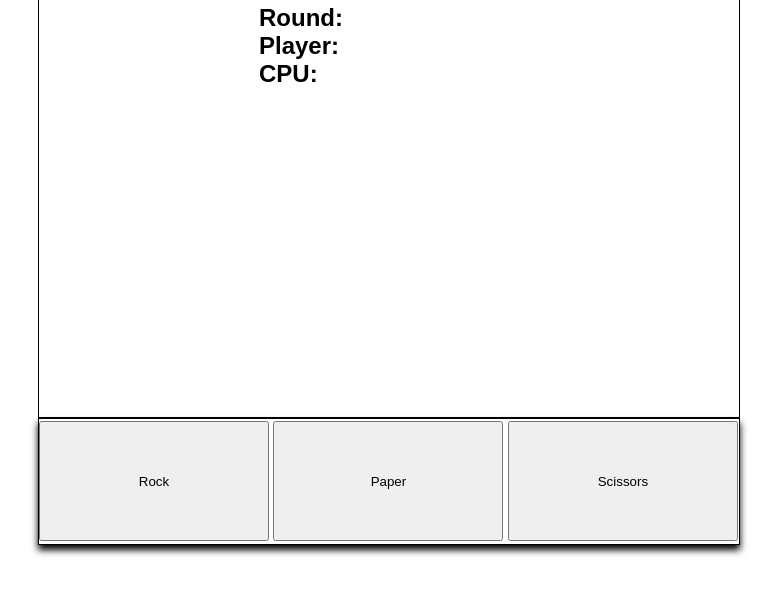
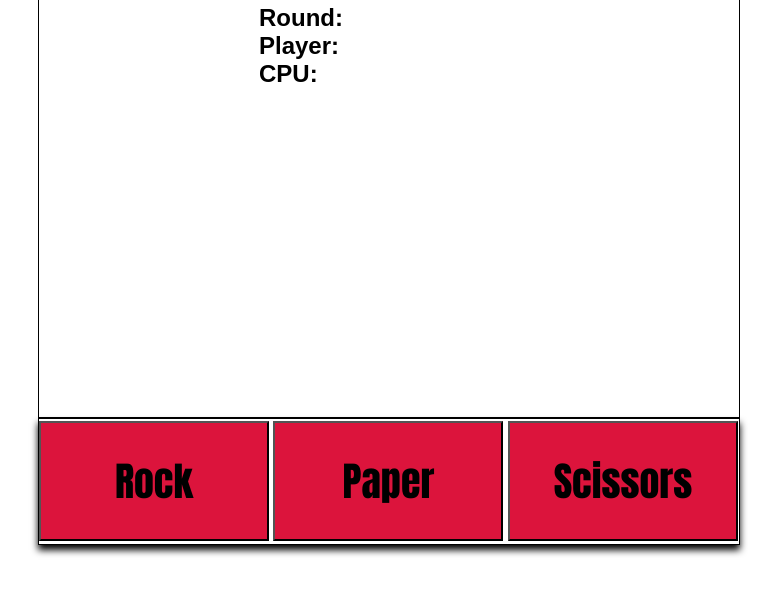
Before and after one commit to OHoSPARTACUS/rock-paper-scissors, a plain HTML site: page index.html in a window 1280 px wide. Shown: the part 94-688 px from the top of the page, without its empty margins (251-1028 px from the left). Drawn offline with Linux system fonts and the light colour scheme.

Commit message:
added styles to buttons

```diff
--- a/styles.css
+++ b/styles.css
@@ -31,4 +31,7 @@ button {
     height: 120px;
     width: 230px;
     margin-top: 2px;
+    font-family: Impact;
+    font-size: 40px;
+    background-color: crimson;
 }
```
